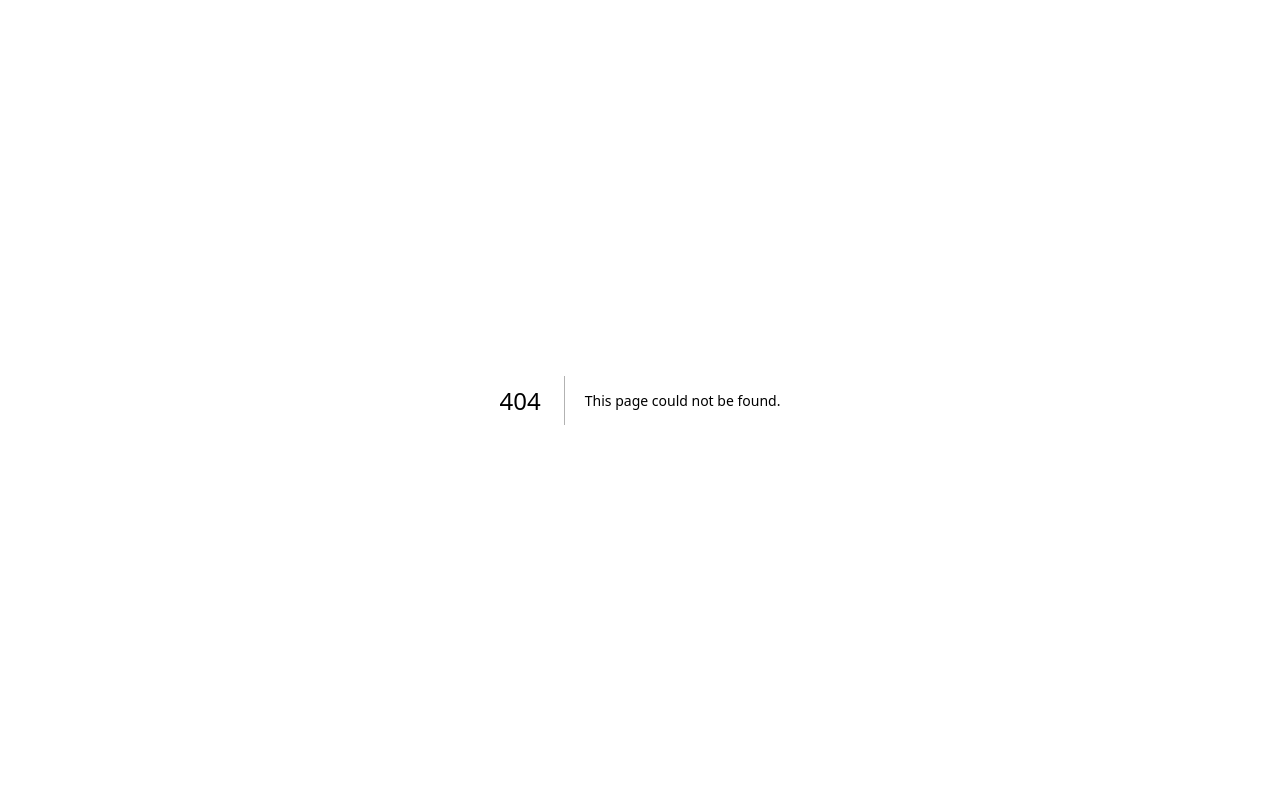
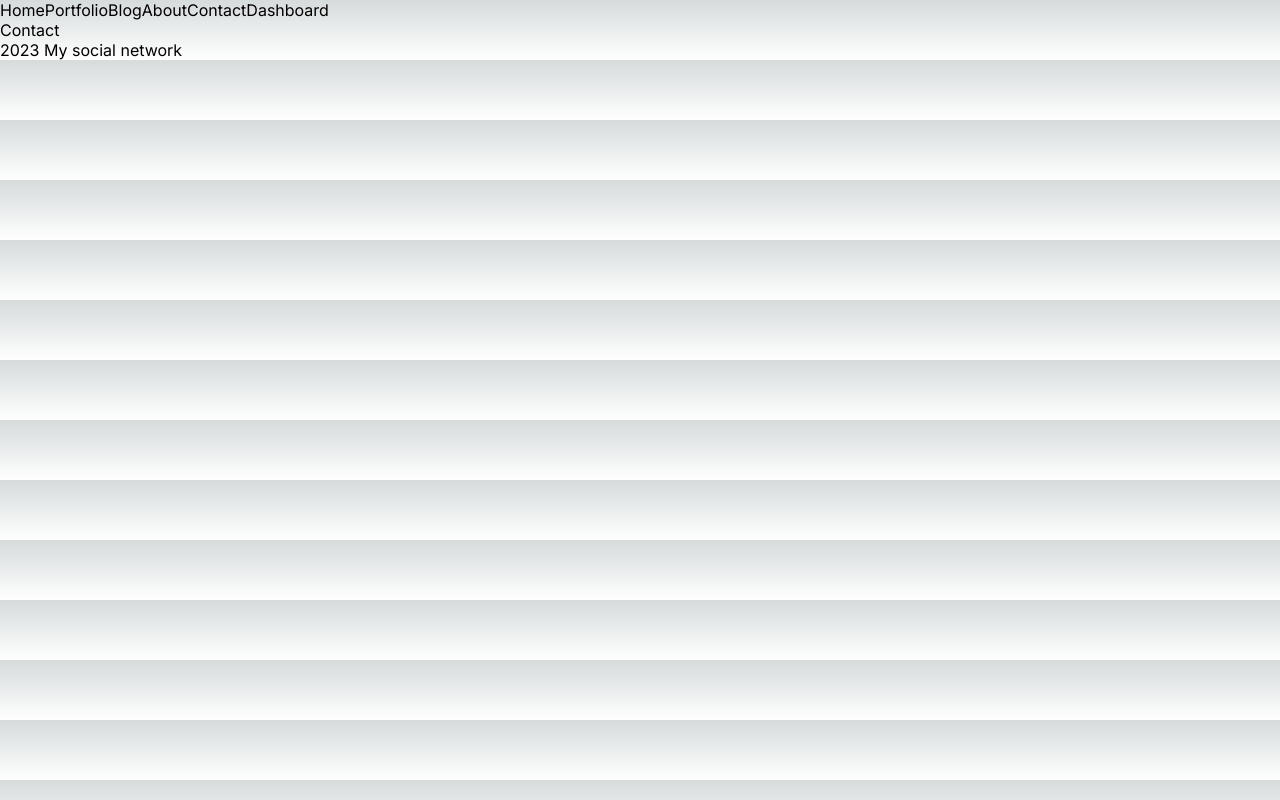
Before and after one commit to EvgeniiBazalev/my-sn-next-js, a Next.js app: page /contact in a window 1280 px wide. Before the commit this address had no page. Built offline with nearby package versions, Linux system fonts and the light colour scheme.

Commit message:
step 2 routing

```diff
--- /dev/null
+++ b/src/app/contact/page.jsx
@@ -0,0 +1,9 @@
+import React from 'react'
+
+const Contact = () => {
+  return (
+    <div>Contact</div>
+  )
+}
+
+export default Contact
--- a/src/app/layout.js
+++ b/src/app/layout.jsx
@@ -1,17 +1,23 @@
+import Navbar from '@/components/navbar/Navbar'
 import './globals.css'
 import { Inter } from 'next/font/google'
+import Footer from '@/components/footer/Footer'
 
 const inter = Inter({ subsets: ['latin'] })
 
 export const metadata = {
-  title: 'Create Next App',
+  title: 'My SN App',
   description: 'Generated by create next app',
 }
 
 export default function RootLayout({ children }) {
   return (
     <html lang="en">
-      <body className={inter.className}>{children}</body>
+      <body className={inter.className}>
+        <Navbar />
+        {children}
+        <Footer />
+      </body>
     </html>
   )
 }
--- /dev/null
+++ b/src/components/footer/Footer.jsx
@@ -0,0 +1,12 @@
+
+
+const Footer = () => {
+  return (
+    <footer>
+        <div>2023 My social network</div>
+        <div></div>
+    </footer>
+  )
+}
+
+export default Footer
--- /dev/null
+++ b/src/components/navbar/Navbar.jsx
@@ -0,0 +1,51 @@
+import Link from "next/link"
+
+const Navbar = () => {
+    const links = [
+        {
+          id: 1,
+          title: "Home",
+          url: "/",
+        },
+        {
+          id: 2,
+          title: "Portfolio",
+          url: "/portfolio",
+        },
+        {
+          id: 3,
+          title: "Blog",
+          url: "/blog",
+        },
+        {
+          id: 4,
+          title: "About",
+          url: "/about",
+        },
+        {
+          id: 5,
+          title: "Contact",
+          url: "/contact",
+        },
+        {
+          id: 6,
+          title: "Dashboard",
+          url: "/dashboard",
+        },
+      ];
+
+  return (
+    <nav>
+        <Link href=''></Link>
+        <div>
+            {links.map((link) => (
+                <Link key={link.id} href={link.url}>{link.title}</Link>
+            ))}
+        </div>
+
+
+    </nav>
+  )
+}
+
+export default Navbar
```
Also changed, not shown: src/app/blog/[id]/page.jsx (added, +9 -0 lines), src/app/blog/page.jsx (added, +9 -0 lines), src/app/contact/loading.jsx (added, +9 -0 lines), src/app/dashboard/(auth)/login/page.jsx (added, +9 -0 lines), src/app/dashboard/(auth)/register/page.jsx (added, +9 -0 lines), src/app/dashboard/page.jsx (added, +9 -0 lines), src/app/portfolio/[category]/page.jsx (added, +9 -0 lines), src/app/portfolio/page.jsx (added, +9 -0 lines).
